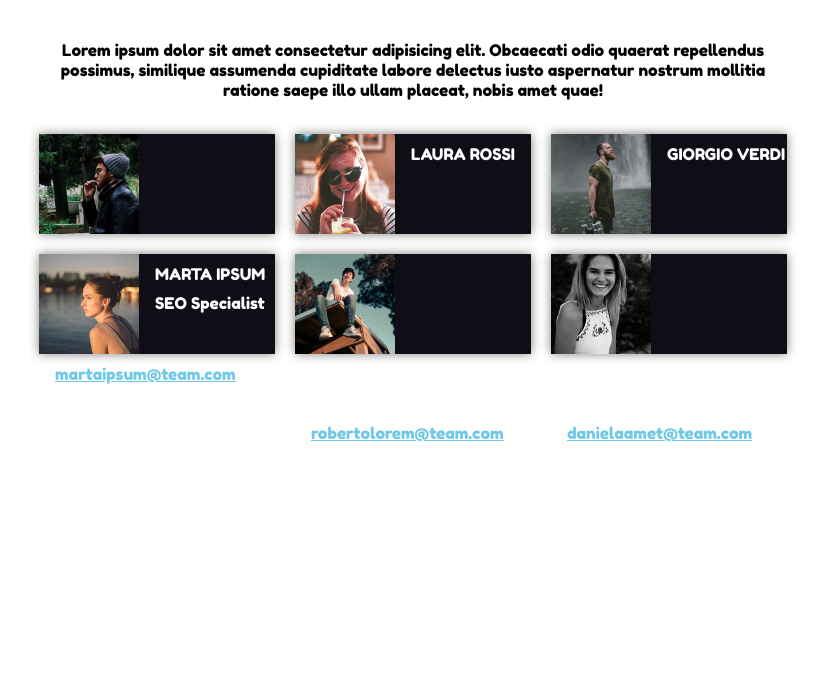
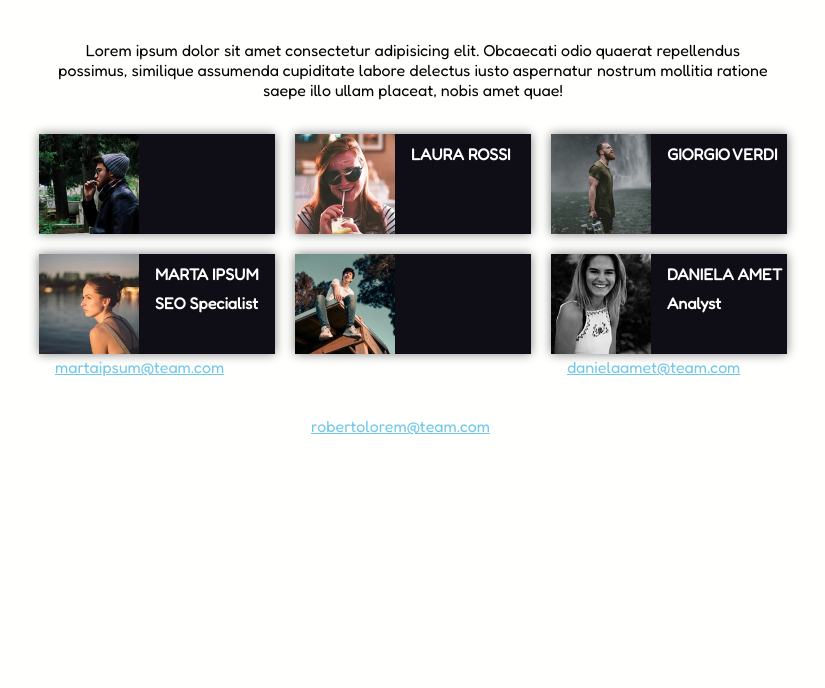
Before and after one commit to GiorgioDellutri/html-css-float-cards, a plain HTML site: page index.html in a window 1280 px wide. Shown: the part 112-800 px from the top of the page, without its empty margins (227-1052 px from the left). Drawn offline with Linux system fonts and the light colour scheme.

Commit message:
change font family / css selectors

```diff
--- a/css/style.css
+++ b/css/style.css
@@ -6,7 +6,8 @@
 
 
 body{
-    font-family: 'Fredoka One', cursive;
+    font-family: 'Fredoka', sans-serif;
+    font-size: px;
     background-color: #fffffe;
 }
 
@@ -20,7 +21,6 @@ section>h1{
     text-align: center;
     padding-top: 3rem;
     font-size: 2.5rem;
-    font-weight: bold;
 }
 
 p{
@@ -61,16 +61,17 @@ section.cards-area{
     float: left;
 }
 
-div span{
+div>span{
     display: inline-block;
     color: white;
     padding-left: 1rem;
     padding-top: 0.6rem;
+    font-weight: bold;
 }
 
 span,a{
     padding-left: 1rem;
-    padding-top: 0.6rem;
+    padding-top: 0.2rem;
 }
 
 div a{
--- a/index.html
+++ b/index.html
@@ -7,7 +7,7 @@
         <title>Float Cards</title>
         <link rel="preconnect" href="https://fonts.googleapis.com">
         <link rel="preconnect" href="https://fonts.gstatic.com" crossorigin>
-        <link href="https://fonts.googleapis.com/css2?family=Fredoka+One&family=Roboto+Condensed&display=swap" rel="stylesheet">
+        <link href="https://fonts.googleapis.com/css2?family=Fredoka:wght@300;400&display=swap" rel="stylesheet">
         <link rel="stylesheet" href="./css/style.css">
     </head>
     <body>
@@ -51,7 +51,7 @@
                     <img src="./img/female3.png" alt="female">
                     <span>DANIELA AMET </span><br>
                     <span>Analyst</span><br>
-                    <a href=fdss">danielaamet@team.com</a>
+                    <a href="fdss">danielaamet@team.com</a>
                 </div>
             </section>
         </main>
```
